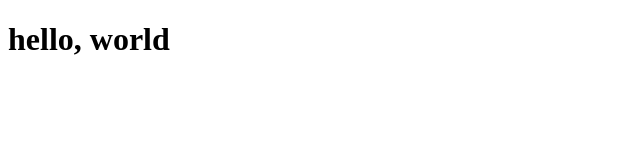
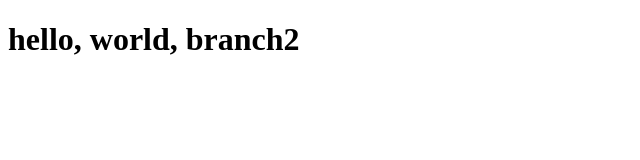
Before and after one commit to chadiegil/ike-github, a plain HTML site: page index.html in a window 1280 px wide. Shown: the whole page, without its empty margins (0-640 px from the left). Drawn offline with Linux system fonts and the light colour scheme.

Commit message:
branch 2

```diff
--- a/index.html
+++ b/index.html
@@ -6,7 +6,7 @@
     <title>Document</title>
   </head>
   <body>
-    <h1>hello, world</h1>
+    <h1>hello, world, branch2</h1>
   </body>
   <script src="./index.js"></script>
 </html>
```
